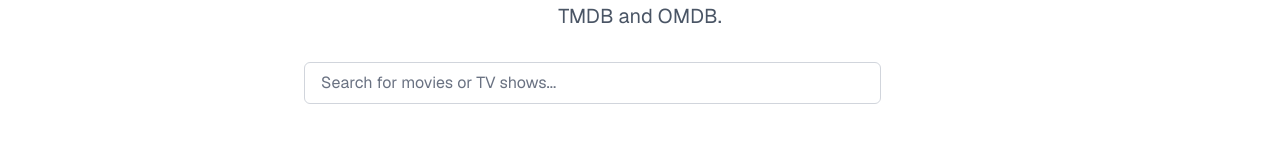
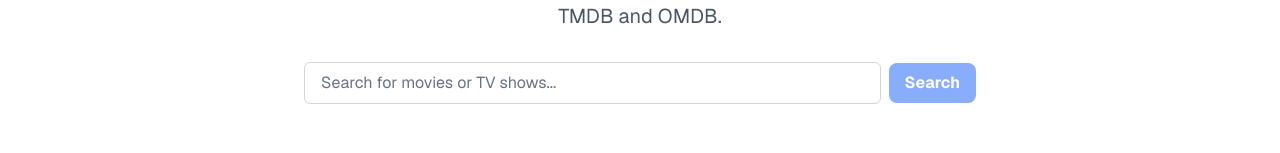
Before and after one commit to FredMunene/moviebarn, a Next.js app: page / in a window 1280 px wide. Shown: the part 250-403 px from the top of the page. Built offline with nearby package versions, Linux system fonts and the light colour scheme; no server answers.

Commit message:
feat: update Button component styles and add WatchlistButton for managing watchlist items

```diff
--- a/src/components/ui/Button.js
+++ b/src/components/ui/Button.js
@@ -1,12 +1,12 @@
 import React from 'react';
 
 const Button = ({ children, onClick, variant = 'primary', size = 'medium', disabled = false, className = '' }) => {
-  const baseStyles = 'font-bold rounded-lg focus:outline-none focus:ring-2 focus:ring-offset-2';
+  const baseStyles = 'font-bold rounded-lg focus:outline-none focus:ring-2 focus:ring-offset-2 transition-colors duration-200';
 
   const variantStyles = {
-    primary: 'bg-brand-600 text-white hover:bg-brand-700 focus:ring-brand-500',
-    secondary: 'bg-gray-200 text-gray-800 hover:bg-gray-300 focus:ring-gray-400',
-    ghost: 'bg-transparent text-brand-600 hover:bg-brand-50 focus:ring-brand-500',
+    primary: 'bg-blue-600 text-white hover:bg-blue-700 focus:ring-blue-500',
+    secondary: 'bg-gray-200 text-gray-800 hover:bg-gray-300 focus:ring-gray-400 dark:bg-gray-700 dark:text-gray-200 dark:hover:bg-gray-600 dark:focus:ring-gray-500',
+    ghost: 'bg-transparent text-black hover:bg-gray-100 focus:ring-gray-500 dark:text-white dark:hover:bg-gray-800',
   };
 
   const sizeStyles = {
--- /dev/null
+++ b/src/components/watchlist/WatchlistButton.js
@@ -0,0 +1,41 @@
+'use client';
+
+import React from 'react';
+import { useWatchlist } from '@/lib/hooks/useWatchlist';
+import Button from '../ui/Button';
+
+const WatchlistButton = ({ item, className = '' }) => {
+  const { addToWatchlist, removeFromWatchlist, isInWatchlist, isClient } = useWatchlist();
+
+  // Only render the button on the client after hydration to prevent mismatches
+  if (!isClient) {
+    return null;
+  }
+
+  if (!item || !item.id) return null;
+
+  const isItemInWatchlist = isInWatchlist(item.id);
+
+  const handleToggleWatchlist = (e) => {
+    e.preventDefault(); // Prevent navigation if the button is on a Link
+    e.stopPropagation();
+
+    if (isItemInWatchlist) {
+      removeFromWatchlist(item.id);
+    } else {
+      addToWatchlist(item);
+    }
+  };
+
+  return (
+    <Button
+      onClick={handleToggleWatchlist}
+      variant={isItemInWatchlist ? 'secondary' : 'primary'}
+      className={className}
+    >
+      {isItemInWatchlist ? 'Remove from Watchlist' : 'Add to Watchlist'}
+    </Button>
+  );
+};
+
+export default WatchlistButton;
```
